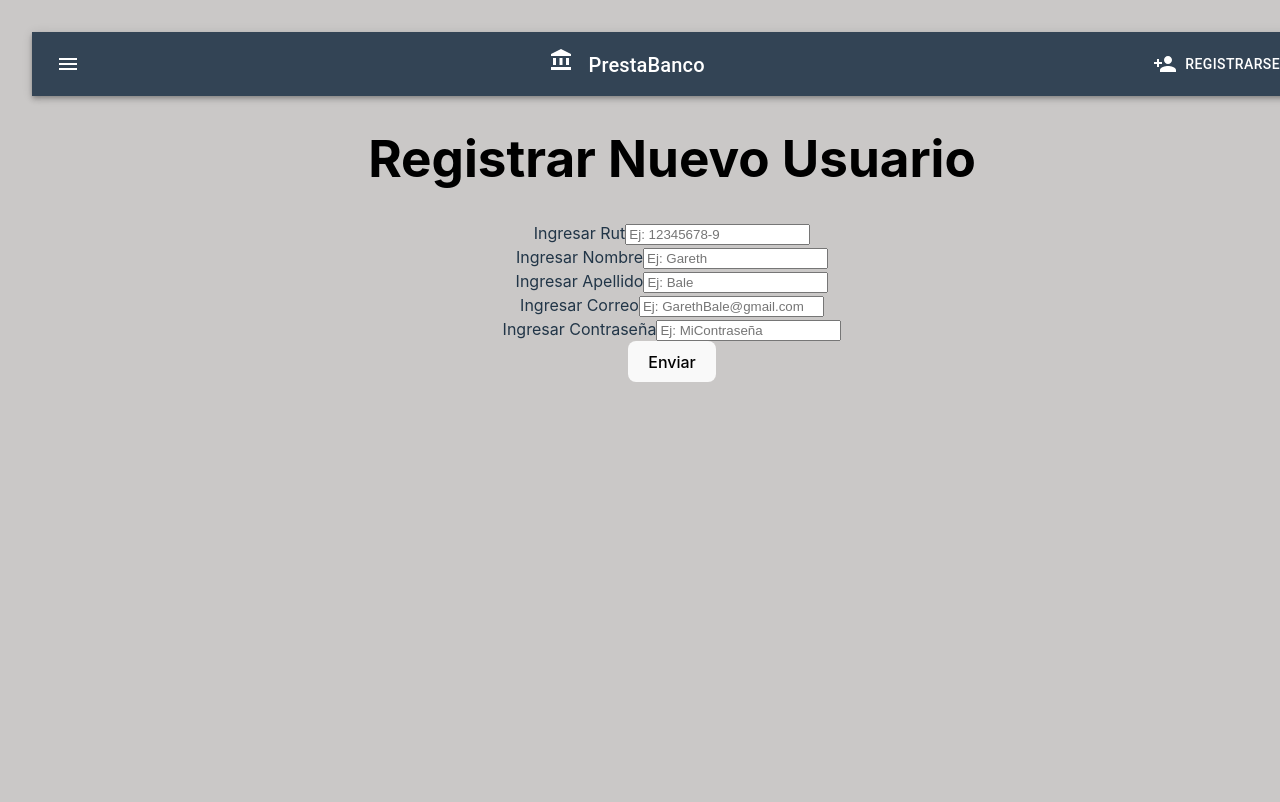
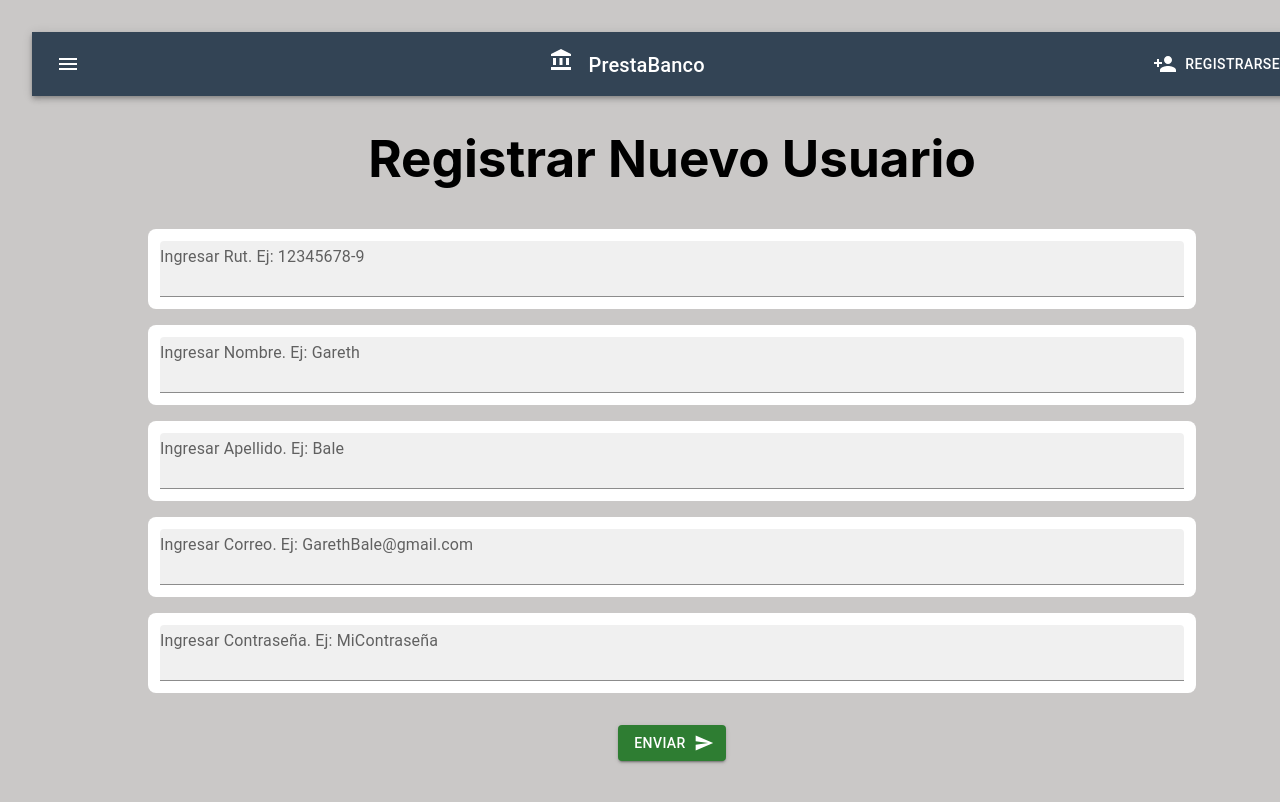
Before and after one commit to Agustin-Vera/Pep3_Tingeso, a React (Vite) app in the folder mortgageloan-frontend/: page /user/add in a window 1280 px wide. Shown: the top 802 px of the page. Built offline with nearby package versions, Linux system fonts and the light colour scheme.

Commit message:
feat: add some changes in the layout

```diff
--- a/mortgageloan-frontend/src/components/AddUser.jsx
+++ b/mortgageloan-frontend/src/components/AddUser.jsx
@@ -1,6 +1,9 @@
 import { useEffect, useState } from "react";
 import { useParams, useNavigate } from "react-router-dom";
 import userService from "../services/userService";
+import { Box, Button } from "@mui/material";
+import SendIcon from "@mui/icons-material/Send";
+import CustomTextField from "./common/inputs/CustomTextField";
 
 const AddUser = () => {
   const [rut, setRut] = useState("");
@@ -71,82 +74,50 @@ const AddUser = () => {
   return (
     <>
       <h1>{titleUserForm}</h1>
-      <form className="row g-3">
-        <div className="col-12">
-          <label htmlFor="inputRut" className="form-label">
-            Ingresar Rut
-          </label>
-          <input
-            type="text"
-            className="form-control"
-            id="inputRut"
-            placeholder="Ej: 12345678-9"
+      <CustomTextField
+        id="rut-field"
+        label="Ingresar Rut. Ej: 12345678-9"
         value={rut}
         onChange={(e) => setRut(e.target.value)}
+        type="text"
       />
-        </div>
-        <div className="col-md-6">
-          <label htmlFor="inputName" className="form-label">
-            Ingresar Nombre
-          </label>
-          <input
-            type="text"
-            className="form-control"
-            id="inputName"
-            placeholder="Ej: Gareth"
+      <CustomTextField
+        id="name-field"
+        label="Ingresar Nombre. Ej: Gareth"
         value={name}
         onChange={(e) => setName(e.target.value)}
+        type="text"
       />
-        </div>
-        <div className="col-md-6">
-          <label htmlFor="inputLastname" className="form-label">
-            Ingresar Apellido
-          </label>
-          <input
-            type="text"
-            className="form-control"
-            id="inputLastname"
-            placeholder="Ej: Bale"
+      <CustomTextField
+        id="lastname-field"
+        label="Ingresar Apellido. Ej: Bale"
         value={lastname}
         onChange={(e) => setLastname(e.target.value)}
+        type="text"
       />
-        </div>
-        <div className="col-md-6">
-          <label htmlFor="inputEmail4" className="form-label">
-            Ingresar Correo
-          </label>
-          <input
-            type="email"
-            className="form-control"
-            id="inputEmail4"
-            placeholder="Ej: GarethBale@gmail.com"
+      <CustomTextField
+        id="email-field"
+        label="Ingresar Correo. Ej: GarethBale@gmail.com"
         value={email}
         onChange={(e) => setEmail(e.target.value)}
+        type="email"
       />
-        </div>
-        <div className="col-md-6">
-          <label htmlFor="inputPassword4" className="form-label">
-            Ingresar Contraseña
-          </label>
-          <input
-            type="password"
-            className="form-control"
-            id="inputPassword4"
-            placeholder="Ej: MiContraseña"
+      <CustomTextField
+        id="password-field"
+        label="Ingresar Contraseña. Ej: MiContraseña"
         value={password}
         onChange={(e) => setPassword(e.target.value)}
+        type="password"
       />
-        </div>
-        <div className="col-12">
-          <button
-            type="submit"
-            className="btn btn-primary"
+      <br /> <br />
+      <Button
+        color="success"
+        variant="contained"
+        endIcon={<SendIcon />}
         onClick={(e) => saveUser(e)}
       >
         Enviar
-          </button>
-        </div>
-      </form>
+      </Button>
     </>
   );
 };
--- a/mortgageloan-frontend/src/components/CreditApplicationManagment.jsx
+++ b/mortgageloan-frontend/src/components/CreditApplicationManagment.jsx
@@ -7,11 +7,12 @@ import statusService from "../services/statusService";
 import RuleIcon from "@mui/icons-material/Rule";
 import SendIcon from "@mui/icons-material/Send";
 import { Box, Button, Divider } from "@mui/material";
+import CreditConditionsView from "./CreditConditionsView";
 
 const CreditApplicationManagment = () => {
   const { id } = useParams();
   const [state, setState] = useState("");
-  const [step, setStep] = useState(1); // Define the step variable
+  const [step, setStep] = useState(1);
   const [rutUser, setRutUser] = useState("");
   const [type, setType] = useState("");
   const [amount, setAmount] = useState("");
@@ -108,20 +109,20 @@ const CreditApplicationManagment = () => {
     <Box>
       <h1>Administración - Solicitud Crediticia</h1>
       <Divider />
-      <h2>ESTADO: {stateName}</h2>
+      <h2>Estado: {stateName}</h2>
       <h3>{stateDescription2}</h3>
       <Divider />
       <Box sx={{ display: "flex", gap: 2, flexDirection: "row" }}>
         <Box sx={{ p: 1, flex: 1 }}>
           <p>ID de solicitud: {id}</p>
           <p>Rut cliente: {rutUser}</p>
-          <p>Tipo de solicitud: {type}</p>
           <p>Monto: ${amount} pesos</p>
           <p>Plazo: {term} años</p>
         </Box>
         <Box sx={{ p: 1, flex: 1 }}>
           <DocumentsList idApplication={id} loanType={type} />
         </Box>
+        <CreditConditionsView id={type} />
       </Box>
 
       <Divider />
--- a/mortgageloan-frontend/src/components/CreditApplicationView.jsx
+++ b/mortgageloan-frontend/src/components/CreditApplicationView.jsx
@@ -4,6 +4,9 @@ import creditApplicationService from "../services/creditApplicationService";
 import mortgageLoanCondition from "../services/mortgageLoanCondition";
 import DocumentsList from "./document/DocumentsList";
 import statusService from "../services/statusService";
+import { Box, Button, Divider } from "@mui/material";
+import ErrorIcon from "@mui/icons-material/Error";
+import CheckCircleOutlineIcon from "@mui/icons-material/CheckCircleOutline";
 
 const CreditApplicationView = () => {
   const { userRut } = useParams();
@@ -102,17 +105,27 @@ const CreditApplicationView = () => {
   return (
     <>
       <h1>Seguimiento - Solicitud Crediticia</h1>
-      <h2>Estado: {stateDescription}</h2>
-      <h2>ESTADO: {stateName}</h2>
-      <h3>Descripción del Estado: {stateDescription2}</h3>
+      <Divider />
+      <h2>Estado: {stateName}</h2>
+      <h3>{stateDescription2}</h3>
+      <Divider />
       <br />
-      <p>Rut del Cliente: {userRut}</p>
-      <p>ID de Solicitud: {id}</p>
-      <p>
-        Tipo de Solicitud: {type} - {loanType}
-      </p>
-      <p>Monto Solicitado: ${amount} pesos</p>
-      <p>Plazo para Pagar: {term} años</p>
+      <Box sx={{ display: "flex", gap: 2, flexDirection: "row" }}>
+        <Box sx={{ p: 1, flex: 1 }}>
+          <p>Rut del Cliente: {userRut}</p>
+          <p>ID de Solicitud: {id}</p>
+          <p>Tipo de Solicitud: {loanType}</p>
+          <p>Monto Solicitado: ${amount} pesos</p>
+          <p>Plazo para Pagar: {term} años</p>
+        </Box>
+        {state <= 2 && (
+          <Box sx={{ p: 1, flex: 1 }}>
+            <DocumentsList idApplication={id} loanType={type} />
+          </Box>
+        )}
+      </Box>
+
+      <Divider />
       <br />
 
       {state === 4 && (
@@ -129,7 +142,10 @@ const CreditApplicationView = () => {
           </p>
           <p>Costo Total Final del Crédito: ${totalCost} pesos</p>
           <br />
-          <button
+          <Button
+            color="success"
+            variant="contained"
+            endIcon={<CheckCircleOutlineIcon />}
             onClick={() =>
               handleSubmit(
                 state + 1,
@@ -138,7 +154,7 @@ const CreditApplicationView = () => {
             }
           >
             Aceptar Condiciones
-          </button>
+          </Button>
         </>
       )}
       {state === 5 && (
@@ -171,12 +187,17 @@ const CreditApplicationView = () => {
           <p>El prestamo solicitado esta siendo desembolsado a usted ...</p>
         </>
       )}
+      <br />
       {state <= 5 && (
-        <button onClick={() => handleSubmit(8, "Rechazada por el cliente")}>
+        <Button
+          color="error"
+          variant="contained"
+          endIcon={<ErrorIcon />}
+          onClick={() => handleSubmit(8, "Rechazada por el cliente")}
+        >
           Rechazar Mi Solicitud
-        </button>
+        </Button>
       )}
-      {state === 2 && <DocumentsList idApplication={id} loanType={type} />}
     </>
   );
 };
--- a/mortgageloan-frontend/src/components/CreditConditionsView.jsx
+++ b/mortgageloan-frontend/src/components/CreditConditionsView.jsx
@@ -7,6 +7,7 @@ const CreditConditionsView = ({ id }) => {
   const [maxTerm, setMaxTerm] = useState("");
   const [interestRate, setInterestRate] = useState("");
   const [maximumFinancing, setMaximumFinancing] = useState("");
+  const [loanName, setLoanName] = useState("");
 
   const handleCreditType = (e) => {
     console.log("Tipo de Crédito:", e);
@@ -16,6 +17,7 @@ const CreditConditionsView = ({ id }) => {
       setMaxTerm(response.data.maximumTerm);
       setInterestRate(response.data.interestRate);
       setMaximumFinancing(response.data.maximumFinancingAmount * 100);
+      setLoanName(response.data.loanType);
     });
   };
 
@@ -32,23 +34,20 @@ const CreditConditionsView = ({ id }) => {
           <Box
             sx={{
               bgcolor: "#fff", // Color de fondo
-              p: 3, // Padding interno
+              p: 1, // Padding interno
               borderRadius: 2, // Bordes redondeados
               boxShadow: 2, // Sombra para darle profundidad
               maxWidth: "400px", // Ancho máximo
               margin: "auto", // Centrar horizontalmente
             }}
           >
-            <Typography variant="h6" component="h3" gutterBottom>
-              Tasa de Interés (anual): {interestRate}%
-            </Typography>
-            <Typography variant="h6" component="h3" gutterBottom>
+            <h3>Tipo de Crédito: {loanName}</h3>
+            <p>Tasa de Interés (anual): {interestRate}%</p>
+            <p>
               Monto Máximo Financiamiento: {maximumFinancing}% del valor de la
               propiedad
-            </Typography>
-            <Typography variant="h6" component="h3">
-              Plazo Máximo: {maxTerm} años
-            </Typography>
+            </p>
+            <p>Plazo Máximo: {maxTerm} años</p>
           </Box>
         </>
       )}
--- a/mortgageloan-frontend/src/components/common/inputs/CustomTextField.jsx
+++ b/mortgageloan-frontend/src/components/common/inputs/CustomTextField.jsx
@@ -1,9 +1,16 @@
 import { TextField } from "@mui/material";
 
-const CustomTextField = ({ label, value, onChange, type = "text", error }) => {
+const CustomTextField = ({
+  id = "outlined-error",
+  label,
+  value,
+  onChange,
+  type = "text",
+  error,
+}) => {
   return (
     <TextField
-      id="outlined-error"
+      id={id}
       error={error}
       value={value}
       label={label}
```
Also changed, not shown: mortgageloan-frontend/src/components/UsersList.jsx (+68 -42 lines). Lines whose indentation alone changed are shown as unchanged.
